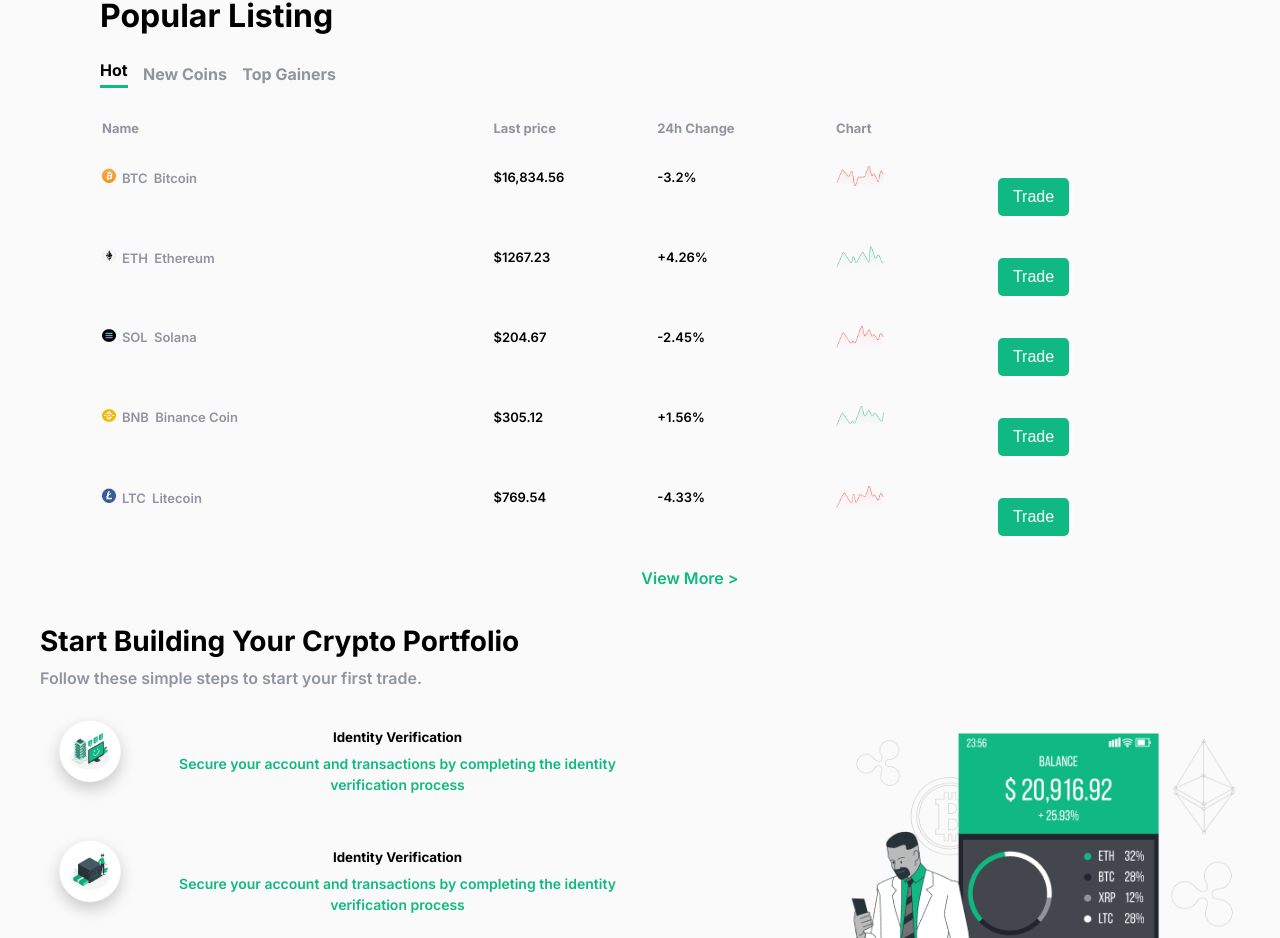
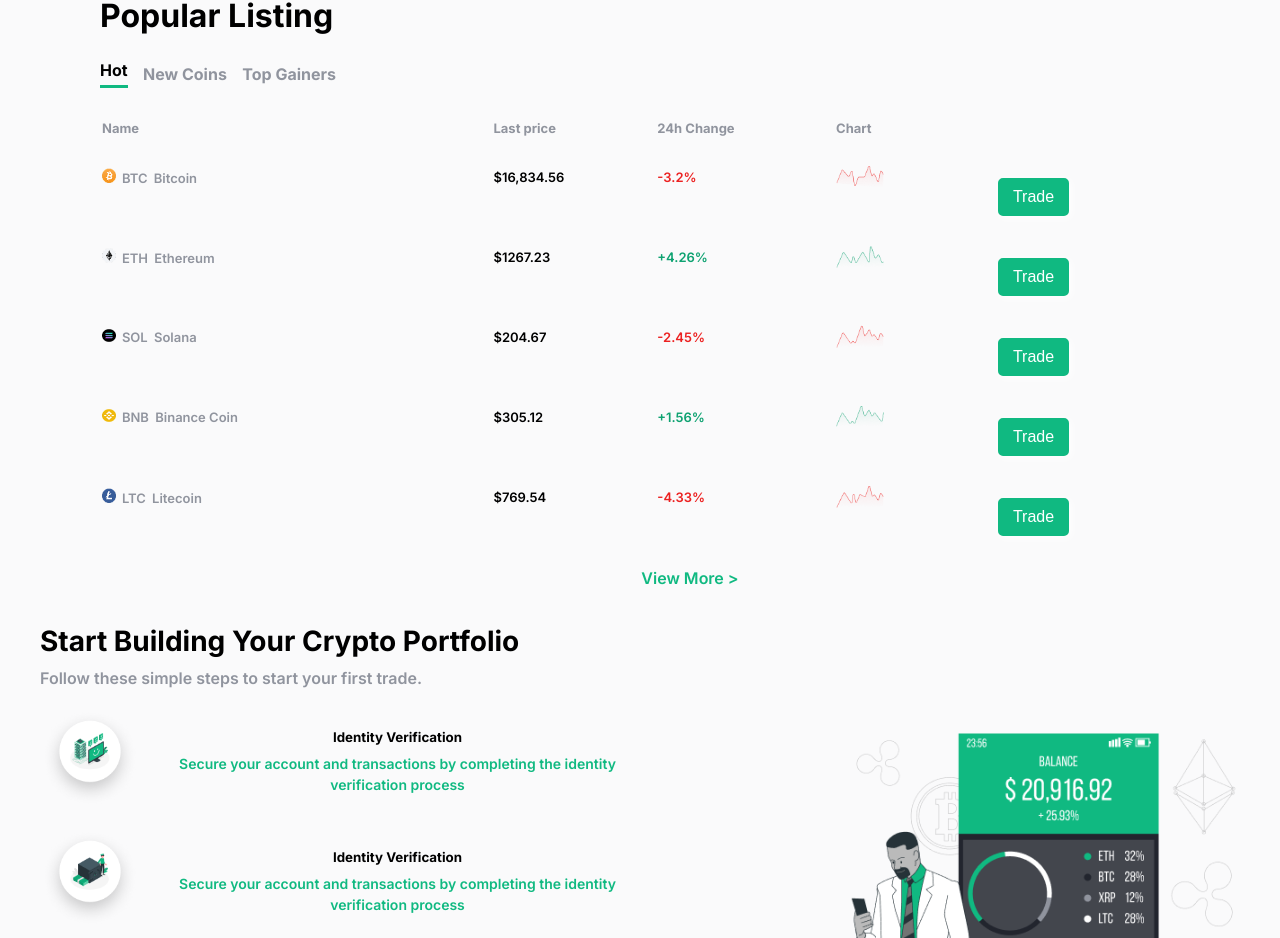
Before and after one commit to hamzeey/VeeWallet, a React (Vite) app: page / in a window 1280 px wide. Shown: the part 787-1725 px from the top of the page. Built offline with nearby package versions, Linux system fonts and the light colour scheme.

Commit message:
fix to crypto listing section

```diff
--- a/src/Components/CryptoListing/CryptoLIsting.css
+++ b/src/Components/CryptoListing/CryptoLIsting.css
@@ -78,3 +78,19 @@
         transition: var(--transition);
         box-shadow: 2px 2px 10px;
 }
+.btc-p{
+color:var(--red);
+}
+
+.eth-p {
+    color:var(--green);
+}
+.sol-p {
+    color: var(--red);
+}
+.bnb-p {
+    color: var(--green);
+}
+.ltc-p {
+    color: var(--red);
+}
--- a/src/Components/CryptoListing/CryptoLIsting.jsx
+++ b/src/Components/CryptoListing/CryptoLIsting.jsx
@@ -39,7 +39,7 @@
   <tr>
     <td className="table-img"><img src={logo1}  /> <span>BTC</span> <span>Bitcoin</span></td>
     <td>$16,834.56</td>
-    <td>-3.2%</td>
+    <td className="btc-p">-3.2%</td>
      <td className="table-chart"><img src={btc}  /></td>
       <td><button className="btnn">Trade</button></td>
   </tr>
@@ -48,7 +48,7 @@
   <tr>
      <td className="table-img"><img src={logo2}  /> <span>ETH</span> <span>Ethereum</span></td>
     <td>$1267.23</td>
-    <td>+4.26%</td>
+    <td className="eth-p">+4.26%</td>
      <td className="table-chart"><img src={eth}  /></td>
       <td><button className="btnn">Trade</button></td>
   </tr>
@@ -57,7 +57,7 @@
     <tr>
        <td className="table-img"><img src={logo3}  /> <span>SOL</span> <span>Solana</span></td>
     <td>$204.67</td>
-    <td>-2.45%</td>
+    <td className="sol-p">-2.45%</td>
      <td className="table-chart"><img src={sol}  /></td>
       <td><button className="btnn">Trade</button></td>
     </tr>
@@ -67,7 +67,7 @@
       <tr>
           <td className="table-img"><img src={logo4}  /> <span>BNB</span> <span>Binance Coin</span></td>
     <td>$305.12</td>
-    <td>+1.56%</td>
+    <td className="bnb-p">+1.56%</td>
      <td className="table-chart"><img src={bnb}  /></td>
       <td><button className="btnn">Trade</button></td>
       </tr>
@@ -77,7 +77,7 @@
         <tr>
            <td className="table-img"><img src={logo5}  /> <span>LTC</span> <span>Litecoin</span></td>
     <td>$769.54</td>
-    <td>-4.33%</td>
+    <td className="ltc-p">-4.33%</td>
      <td className="table-chart"> <img src={ltc}  /></td>
       <td><button className="btnn">Trade</button></td>
         </tr>
--- a/src/index.css
+++ b/src/index.css
@@ -9,23 +9,22 @@
 }
 
 :root {
-  --color-primary: #F4F5F7;
+  --color-primary: #f4f5f7;
   --white-color: #ffffff;
   --black-color: #000000;
-  --major-green: #10B981;
-  --light-green: #F1FEF9;
-  --neutral: #FAFAFB;
-  --dark-grey: #666F89;
-  --light-grey:#90949E;
-
+  --major-green: #10b981;
+  --light-green: #f1fef9;
+  --neutral: #fafafb;
+  --dark-grey: #666f89;
+  --light-grey: #90949e;
+  --red: #ec2121;
+  --green: #0ea271;
   --transition: all 400ms ease;
-
 }
 
 html {
   scroll-behavior: smooth;
 }
-
 
 .btn {
   width: max-content;
@@ -35,19 +34,12 @@
   cursor: pointer;
   border: 2px solid var(--major-green);
   border-radius: 5px;
-  background:var(--major-green);
+  background: var(--major-green);
   transition: var(--transition);
   box-shadow: 2px 2px 10px;
 }
 
-
-
-
-
-
-@media screen and (min-width:601px) and (max-width:1023px) {
-
-
+@media screen and (min-width: 601px) and (max-width: 1023px) {
   .section {
     margin-top: 6rem;
   }
@@ -60,15 +52,12 @@
     cursor: pointer;
     border: 2px solid var(--major-green);
     border-radius: 0.9rem;
-    background: #10B981;
+    background: #10b981;
     transition: var(--transition);
   }
-
-
 }
 
-@media screen and (max-width:600px) {
-
+@media screen and (max-width: 600px) {
   .btn {
     width: max-content;
     display: inline-block;
@@ -77,10 +66,7 @@
     cursor: pointer;
     border: 2px solid var(--major-green);
     border-radius: 0.8rem;
-    background: #10B981;
+    background: #10b981;
     transition: var(--transition);
   }
-
-
-
 }
```
